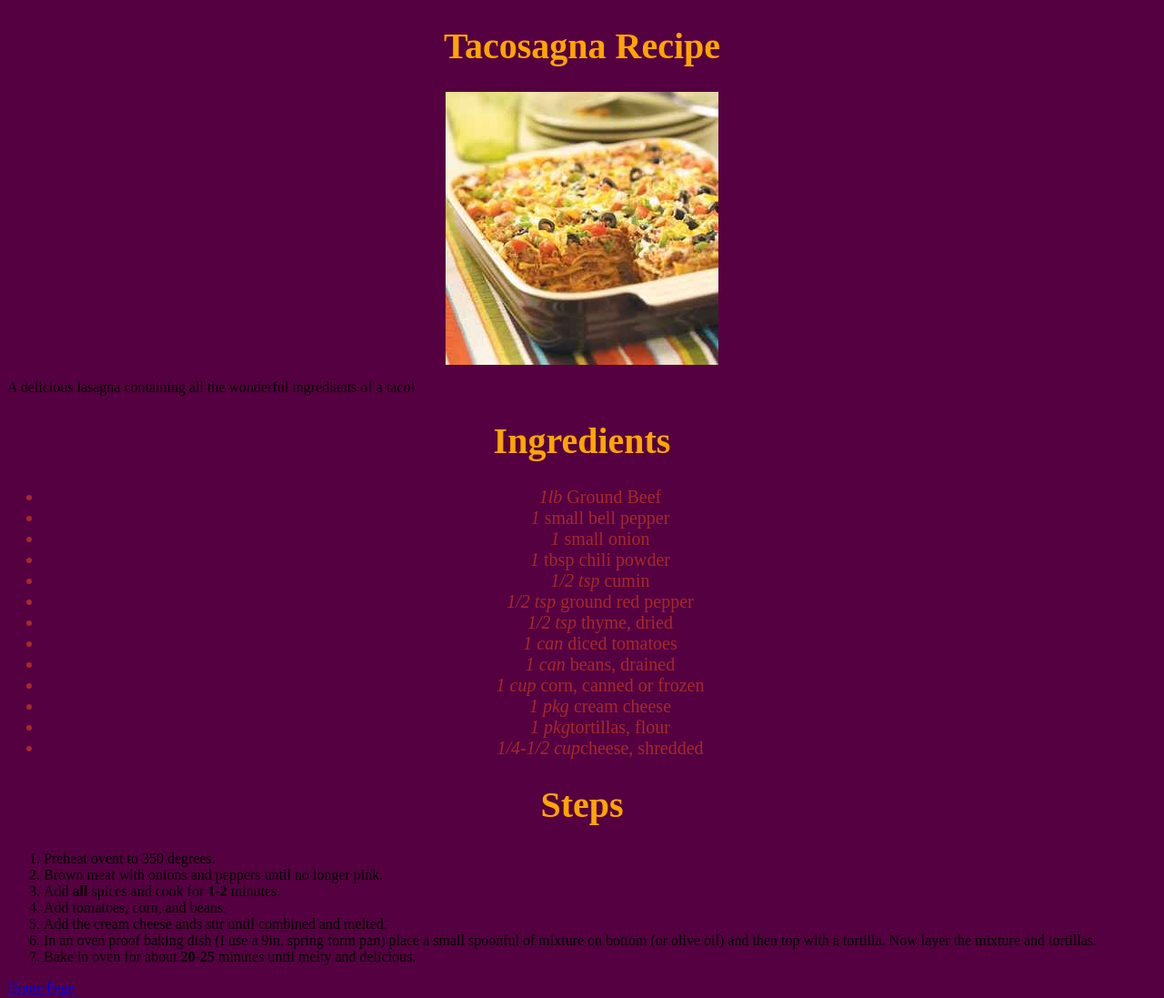
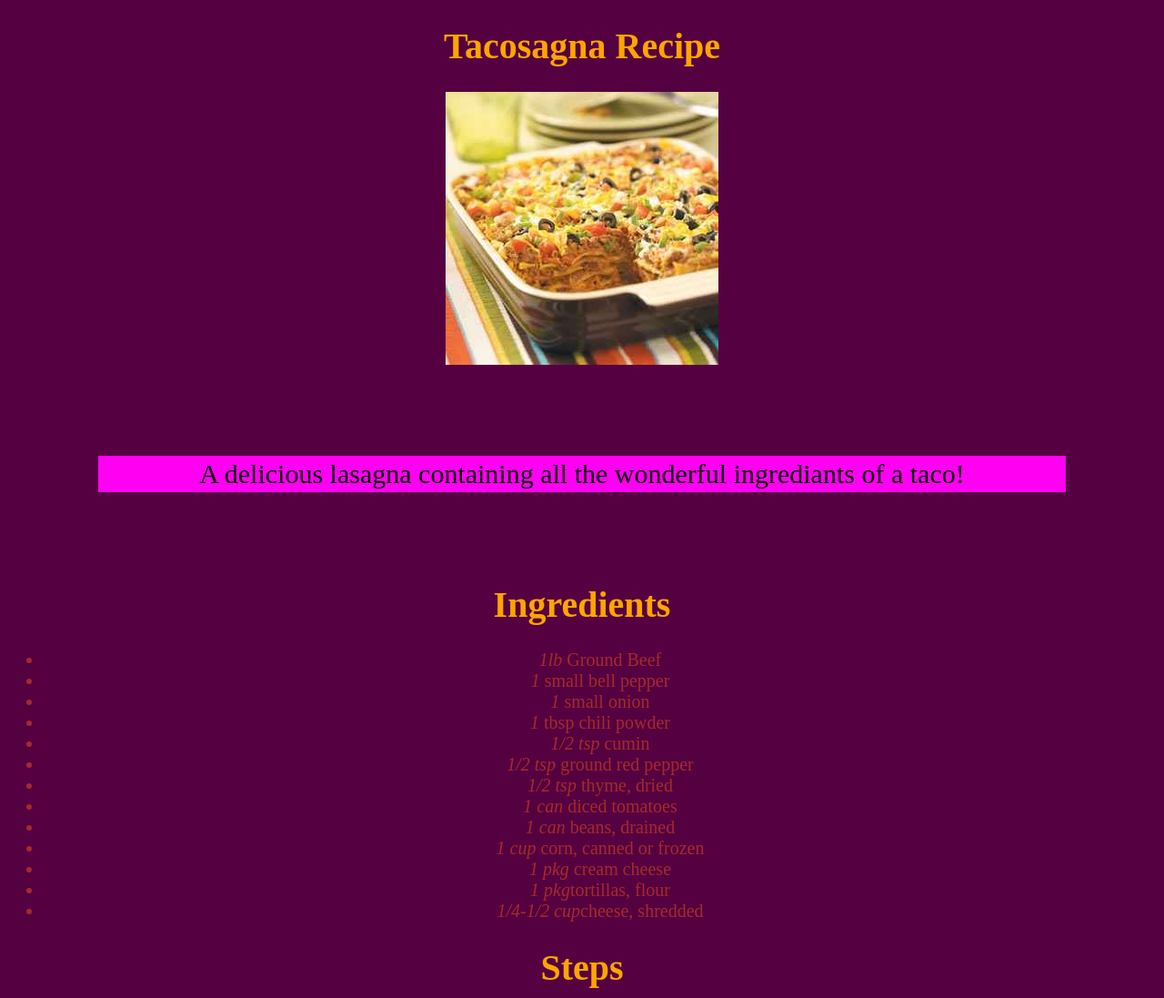
Before and after one commit to M1k3Gr33n/odin-recipies, a plain HTML site: page recipes/tacosagna.html in a window 1280 px wide. Shown: the top 1097 px of the page at 91% size. Drawn offline with Linux system fonts and the light colour scheme.

Commit message:
edited styles.css and index.html

```diff
--- a/styles.css
+++ b/styles.css
@@ -1,19 +1,23 @@
+.ingreds,
+.taco-steps,
+.step-titles,
+.taco-descrip {
+    text-align: center;
+    font-size: 20px
+
+}
+
 .ingreds {
     color: brown;
-    font-size: 20px;
-    text-align: center;
 }
 
-.taco-describe {
+.taco-steps {
     color: green;
-    font-size: 15px;
-    text-align: center;
 }
 
 .step-titles {
     color: orange;
     font-size: 40px;
-    text-align: center;
 }
 
 .center {
@@ -22,3 +26,13 @@
     margin-right: auto;
     width: auto;
 }
+
+.taco-descrip {
+    color: black;
+    font-size: 30px;
+    margin: 100px;
+    padding: 10px;
+    line-height: 20px;
+    background-color: rgb(255, 0, 242);
+
+}
```
